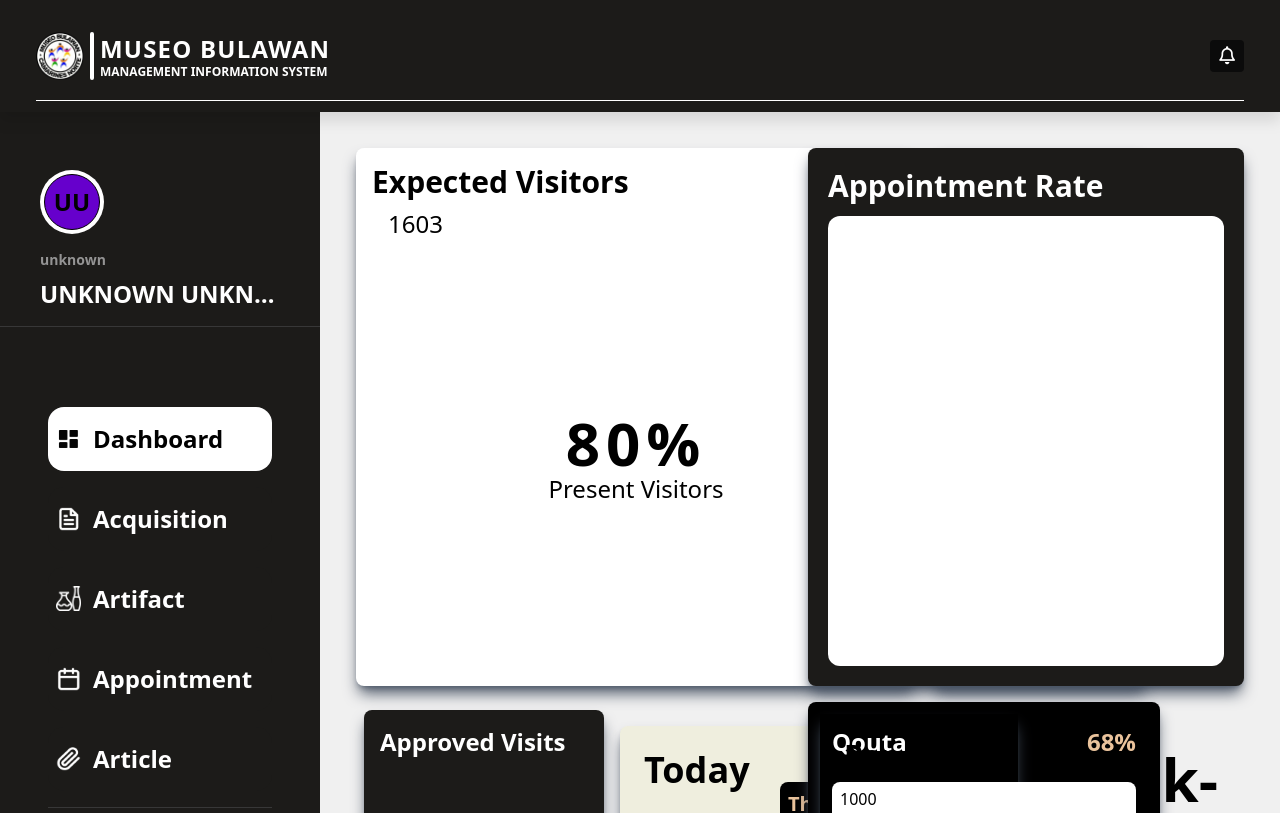
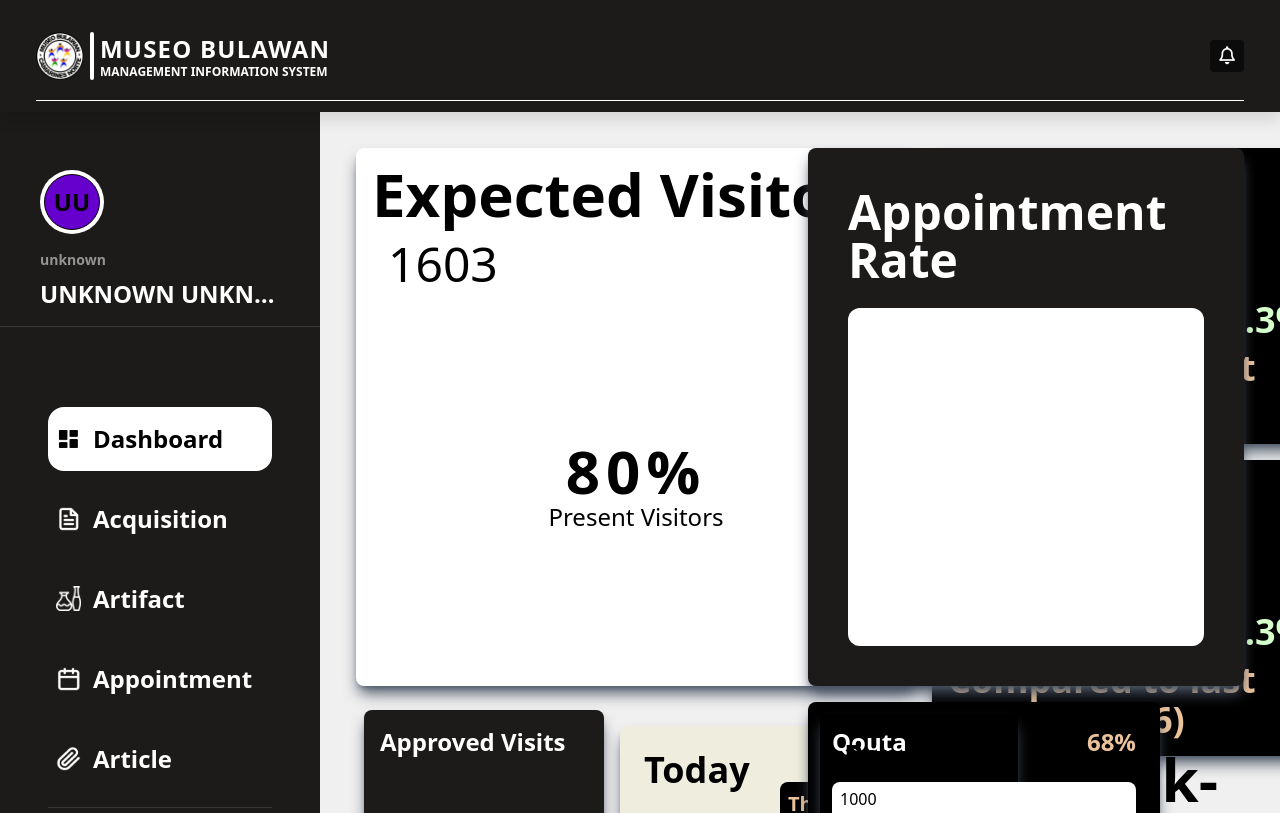
Before and after one commit to k3mosh/Museo-Bulawan-MIS, a React (Vite) app: page /admin/dashboard in a window 1280 px wide. Shown: the top 813 px of the page. Built offline with nearby package versions, Linux system fonts and the light colour scheme; sample sign-in values are in the browser's storage; a web font is replaced by a local one.

Commit message:
dashboard done (no js)

```diff
--- a/src/pages/admin/Dashboard.jsx
+++ b/src/pages/admin/Dashboard.jsx
@@ -17,11 +17,11 @@ const Dashboard = () => {
 
             <div className='w-full flex flex-col xl:flex-row h-1/2 '>
             <div className="xl:w-1/2 w-full flex gap-x-2 p-2 sm:h-full h-1/2">
-              <div className='shadow-lg shadow-gray-600  h-full min-w-[18rem] md:min-w-[25rem] xl:min-w-[35rem] rounded-lg bg-white flex flex-col p-4 gap-2'>
-                <span className='text-3xl font-semibold'>Expected Visitors</span>
-                <span className='text-2xl pl-4'>1603</span>
+              <div className='shadow-lg shadow-gray-600  h-full min-w-[18rem] md:min-w-[25rem] xl:min-w-[35rem] rounded-lg bg-white flex flex-col p-4 gap-2 md:gap-4'>
+                <span className='text-3xl font-semibold xl:text-6xl'>Expected Visitors</span>
+                <span className='text-2xl pl-4 xl:text-5xl'>1603</span>
                 <div className='h-full w-full flex flex-col justify-center items-center'>
-                <span className='text-3xl xl:text-6xl font-bold tracking-widest'>80%</span>
+                <span className='text-3xl xl:text-6xl font-bold tracking-widest '>80%</span>
                 <span className='text-xl xl:text-2xl racking-tight'>Present Visitors</span>
                 </div>
               </div>
@@ -30,45 +30,45 @@ const Dashboard = () => {
                 {/* visiors, present, absent */}
                 <div className='shadow-lg shadow-gray-600  w-full h-full rounded-lg bg-black'>
                   <div className='p-4 w-full h-full flex flex-col gap-2'>
-                      <div className='w-full h-full flex gap-2'>
-                          <div className='w-full flex flex-col text-white justify-center px-2'>
-                            <span className='text-xl xl:text-2xl font-bold'>Present</span>
-                            <span className='text-2xl xl:text-4xl font-bold'>1520</span>
+                      <div className='w-full h-full flex gap-2  md:px-16 md:justify-center'>
+                          <div className='w-full flex flex-col text-white justify-center px-2 md:justify-start md:gap-5'>
+                            <span className='text-xl xl:text-6xl font-bold'>Present</span>
+                            <span className='text-2xl xl:text-8xl font-bold h-full '>1520</span>
                           </div>
                           <div className="  flex items-end justify-start  text-[#D5FFCB]">
-                            <span className="font-bold flex items-center gap-1 text-sm xl:text-lg">
+                            <span className="font-bold flex items-center gap-1 text-sm xl:text-4xl">
                               +2.3%
-                              <i className="fas fa-arrow-up text-base"></i>
+                              <i className="fas fa-arrow-up text-base xl:text-3xl"></i>
                             </span>
                           </div>
                       </div>
-                          <span className='text-[#EAC39C] font-bold text-sm '> Compared to last month (1486)</span>
+                          <span className='text-[#EAC39C] font-bold text-sm md:text-4xl'> Compared to last month (1486)</span>
                     </div>
                 </div>
 
                 <div className='shadow-lg shadow-gray-600  w-full h-full rounded-lg bg-black'>
                   <div className='p-4 w-full h-full flex flex-col gap-2'>
-                      <div className='w-full h-full flex gap-2'>
-                          <div className='w-full flex flex-col text-white justify-center px-2'>
-                            <span className='text-xl xl:text-2xl font-bold'>Present</span>
-                            <span className='text-2xl xl:text-4xl font-bold'>1520</span>
+                      <div className='w-full h-full flex gap-2  md:px-16 md:justify-center'>
+                          <div className='w-full flex flex-col text-white justify-center px-2 md:justify-start md:gap-5'>
+                            <span className='text-xl xl:text-6xl font-bold'>Present</span>
+                            <span className='text-2xl xl:text-8xl font-bold h-full '>1520</span>
                           </div>
                           <div className="  flex items-end justify-start  text-[#D5FFCB]">
-                            <span className="font-bold flex items-center gap-1 text-sm xl:text-lg">
+                            <span className="font-bold flex items-center gap-1 text-sm xl:text-4xl">
                               +2.3%
-                              <i className="fas fa-arrow-up text-base"></i>
+                              <i className="fas fa-arrow-up text-base xl:text-3xl"></i>
                             </span>
                           </div>
                       </div>
-                          <span className='text-[#EAC39C] font-bold text-sm '> Compared to last month (1486)</span>
+                          <span className='text-[#EAC39C] font-bold text-sm md:text-4xl'> Compared to last month (1486)</span>
                     </div>
                 </div>
               </div>
             </div>
             <div className="xl:w-1/2 w-full p-2 sm:h-full h-1/2">
               {/* appointment rate */}
-              <div className='shadow-lg shadow-gray-600  w-full h-full rounded-lg bg-[#1C1B19] flex flex-col p-5 gap-3'>
-                <span className='text-3xl font-bold text-white'>Appointment Rate</span>
+              <div className='shadow-lg shadow-gray-600  w-full h-full rounded-lg bg-[#1C1B19] flex flex-col p-5 gap-3 md:gap-6 md:p-10'>
+                <span className='text-3xl font-bold text-white md:text-5xl'>Appointment Rate</span>
                 <div className='bg-white h-full w-full rounded-xl'>
 
                 </div>
```
